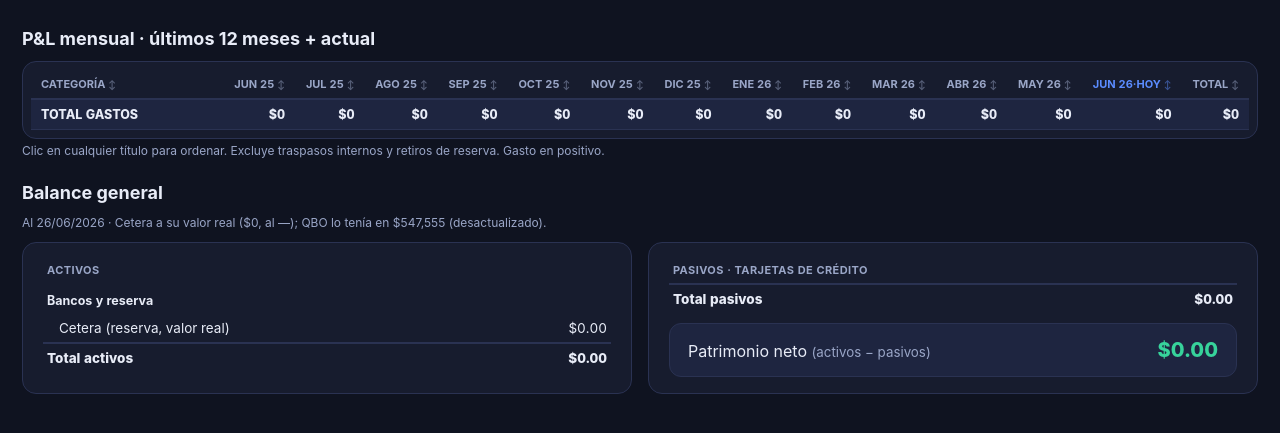
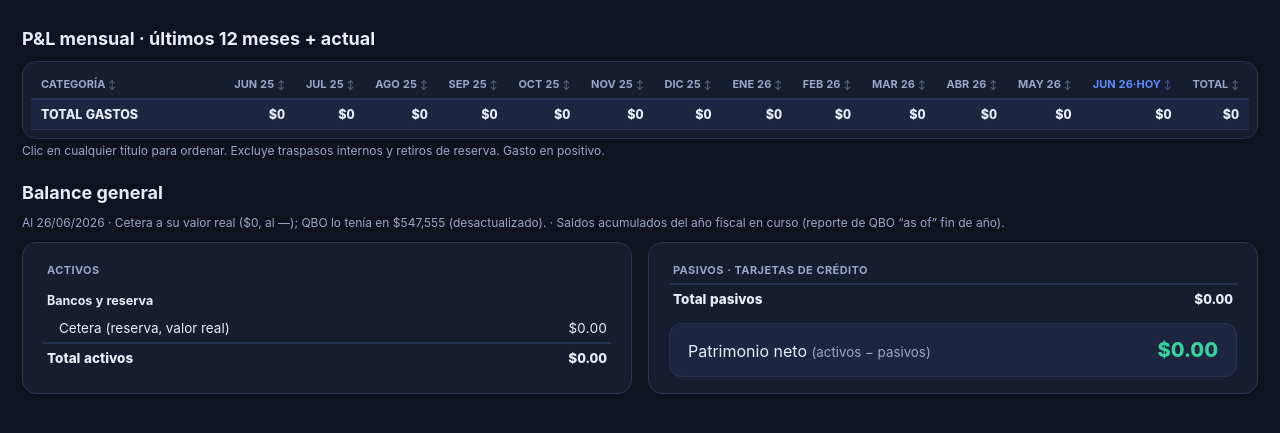
Before and after one commit to pabvi-a11y/kratfel-finanzas, a PHP site: page /pnl.php in a window 1280 px wide. Shown: the part 62-495 px from the top of the page. Run offline with PHP 8.4, Linux system fonts and the light colour scheme; the visitor is signed in with stand-in values (Sample User, id 1); data that the repository does not hold is empty.

Commit message:
Reportes: nota de que el Balance es acumulado del año fiscal

```diff
--- a/pnl.php
+++ b/pnl.php
@@ -113,7 +113,7 @@ h2{font-size:18px;margin:24px 0 12px}h2:first-child{margin-top:6px}
  <p class="cap">Clic en cualquier título para ordenar. Excluye traspasos internos y retiros de reserva. Gasto en positivo.</p>
 
  <h2>Balance general</h2>
- <p class="cap" style="margin-bottom:12px">Al 26/06/2026 · Cetera a su valor real ($<?= number_format($cetera,0,'.',',') ?>, al <?= $ceteraFecha ?>); QBO lo tenía en $<?= number_format($qboCetera,0,'.',',') ?> (desactualizado).</p>
+ <p class="cap" style="margin-bottom:12px">Al 26/06/2026 · Cetera a su valor real ($<?= number_format($cetera,0,'.',',') ?>, al <?= $ceteraFecha ?>); QBO lo tenía en $<?= number_format($qboCetera,0,'.',',') ?> (desactualizado). · Saldos acumulados del año fiscal en curso (reporte de QBO “as of” fin de año).</p>
  <div class="bsgrid">
   <div class="bsbox">
    <table>
```
